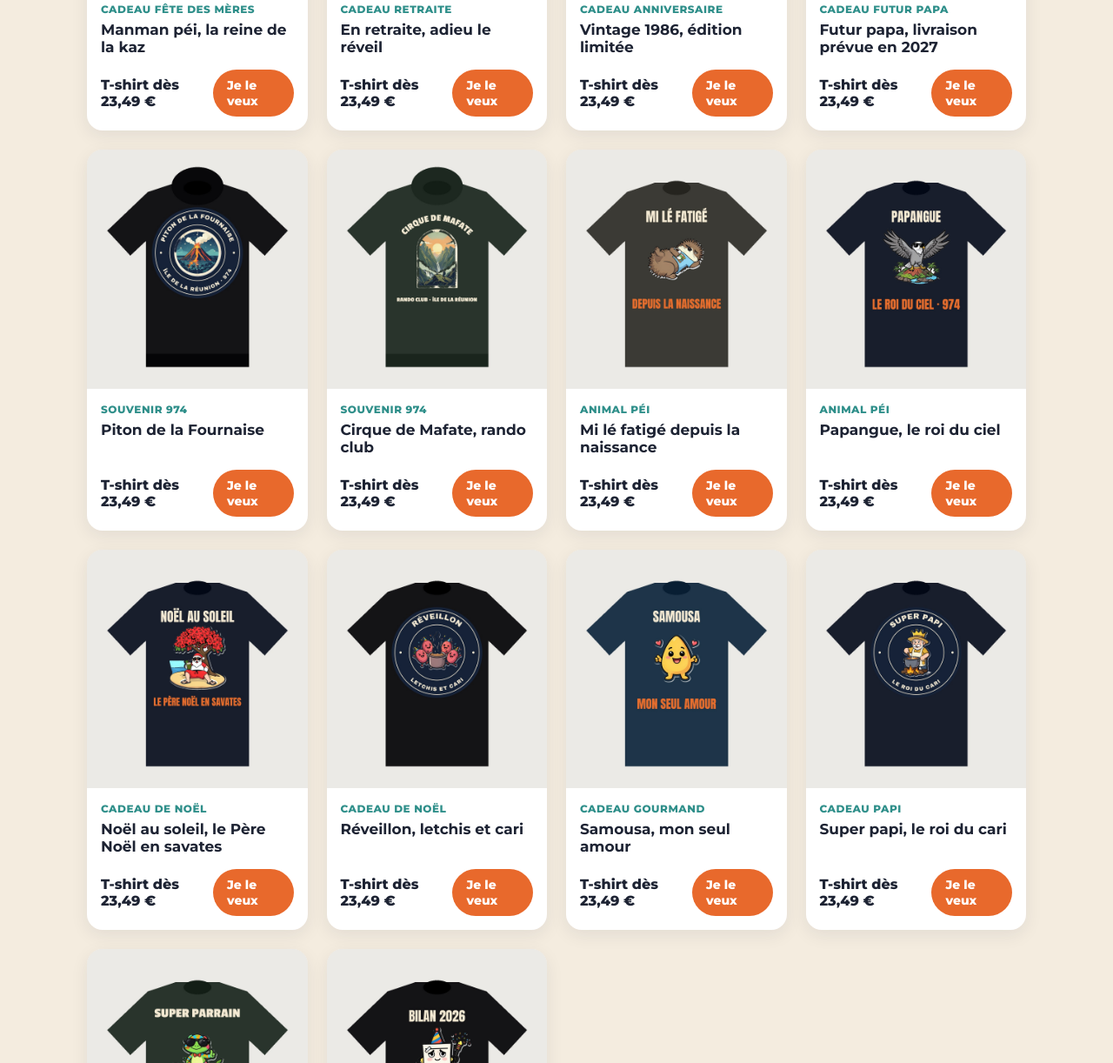
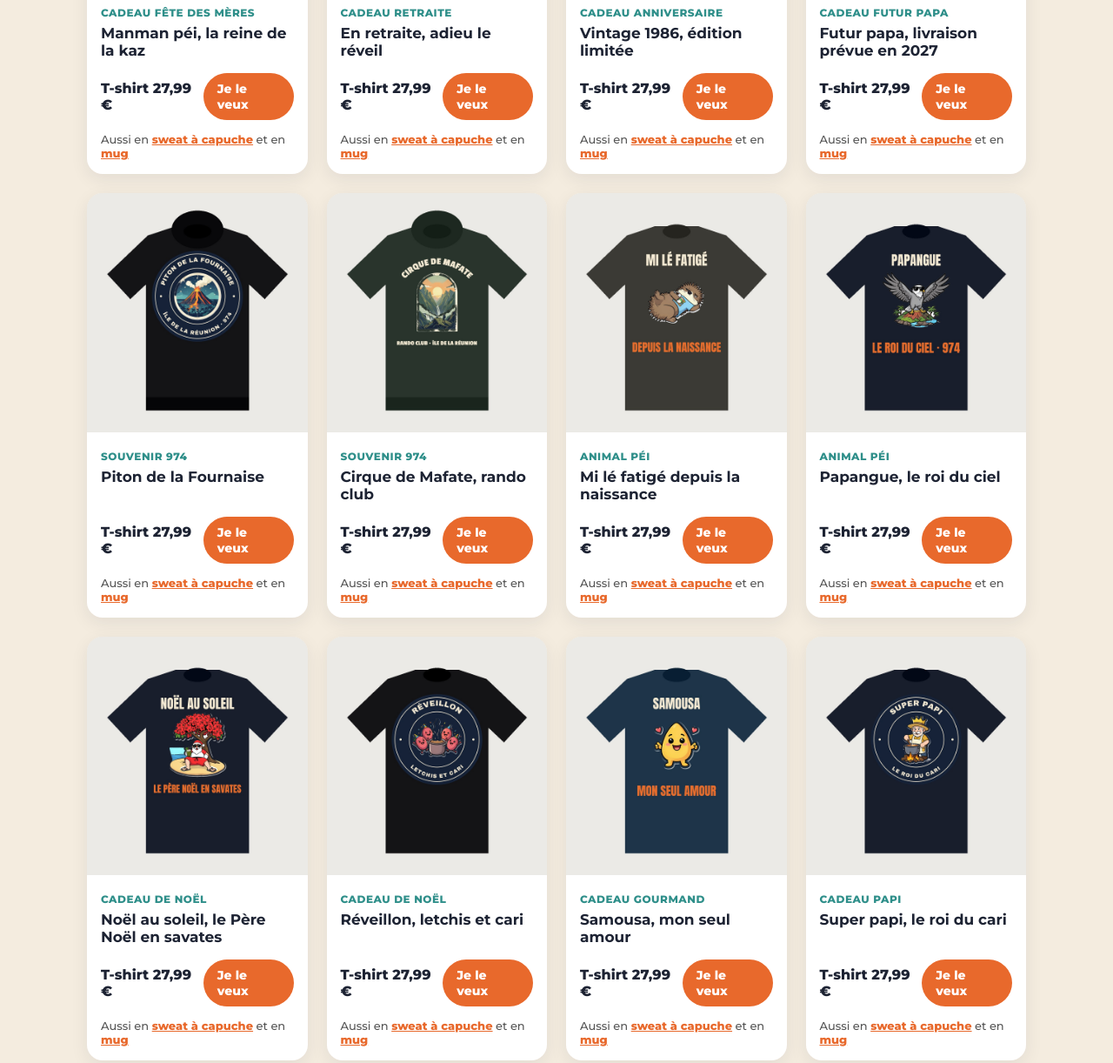
Before and after one commit to lekiosque-fr/boutique, a plain HTML site: page index.html in a window 1280 px wide. Shown: the part 1165-2387 px from the top of the page at 87% size. Drawn offline with Linux system fonts and the light colour scheme.

Commit message:
Boutique : liens sweat et mug, prix juste, photos cliquables

```diff
--- a/index.html
+++ b/index.html
@@ -41,6 +41,10 @@ h2{font-family:"Bebas Neue";font-size:clamp(36px,6vw,54px);margin:0 0 8px;color:
 .produit .prix{margin-top:auto;display:flex;align-items:center;justify-content:space-between;padding-top:10px}
 .produit .prix span{font-weight:800}
 .produit .prix a{font-size:14px;padding:9px 16px}
+.produit .aussi{font-size:13px;color:#555;padding-top:8px}
+.produit .aussi a{color:var(--orange);font-weight:800}
+.produit a.photo{display:block}
+.bandeau a{color:#fff;text-decoration:underline;text-underline-offset:3px}
 .etapes{display:grid;grid-template-columns:repeat(auto-fit,minmax(220px,1fr));gap:20px}
 .etape{background:#fff;border-radius:18px;padding:22px}
 .etape .n{font-family:"Bebas Neue";font-size:44px;color:var(--orange);line-height:1}
@@ -58,29 +62,29 @@ footer{background:var(--marine);color:var(--creme);text-align:center;padding:30p
  <p>Des cadeaux qui font rire, des souvenirs de La Réunion et nos animaux qui ont du caractère. Imprimés à la commande, livrés chez vous.</p>
  <a class="btn" href="#modeles">Je choisis mon modèle</a>
 </div>
-<div class="bandeau"><span>T-shirts, sweats et mugs</span><span>Imprimé à la commande</span><span>Livré à La Réunion et en France</span></div>
+<div class="bandeau"><span><a href="https://lekiosque.myspreadshop.fr/hommes/t-shirt">T-shirts</a>, <a href="https://lekiosque.myspreadshop.fr/hommes/sweat-shirt">sweats</a> et <a href="https://lekiosque.myspreadshop.fr/maison+%26+vie/mugs+et+r%C3%A9cipients">mugs</a></span><span>Imprimé à la commande</span><span>Livré à La Réunion et en France</span></div>
 
 <section id="modeles">
  <h2>Les modèles</h2>
- <p class="sous">Chaque motif existe en t-shirt, en sweat à capuche et en mug.</p>
+ <p class="sous">Chaque motif existe en t-shirt, en sweat à capuche et en mug. Cliquez sur « sweat à capuche » ou « mug » sous le motif.</p>
  <div class="filtres">
   <button class="actif" data-f="tout">Tout</button><button data-f="cadeau">Cadeaux</button><button data-f="souvenir">Souvenirs 974</button><button data-f="animal">Animaux péi</button>
  </div>
  <div class="grille">
-  <div class="produit" data-c="cadeau"><img src="m1_maquette.jpg" alt="T-shirt Manman péi" loading="lazy"><div class="info"><span class="tag">Cadeau fête des mères</span><b>Manman péi, la reine de la kaz</b><div class="prix"><span>T-shirt dès 23,49 €</span><a class="btn" href="https://lekiosque.myspreadshop.fr/manman+pei+la+reine+de+la+kaz+974-A328b8ef22033c1df">Je le veux</a></div></div></div>
-  <div class="produit" data-c="cadeau"><img src="m2_maquette.jpg" alt="T-shirt En retraite" loading="lazy"><div class="info"><span class="tag">Cadeau retraite</span><b>En retraite, adieu le réveil</b><div class="prix"><span>T-shirt dès 23,49 €</span><a class="btn" href="https://lekiosque.myspreadshop.fr/en+retraite+adieu+le+reveil+974-A328b8ef4e3c91345">Je le veux</a></div></div></div>
-  <div class="produit" data-c="cadeau"><img src="m3_maquette.jpg" alt="T-shirt Vintage 1986" loading="lazy"><div class="info"><span class="tag">Cadeau anniversaire</span><b>Vintage 1986, édition limitée</b><div class="prix"><span>T-shirt dès 23,49 €</span><a class="btn" href="https://lekiosque.myspreadshop.fr/vintage+1986+edition+limitee+974-A328ba04be8316f2a">Je le veux</a></div></div></div>
-  <div class="produit" data-c="cadeau"><img src="m4_maquette.jpg" alt="T-shirt Futur papa" loading="lazy"><div class="info"><span class="tag">Cadeau futur papa</span><b>Futur papa, livraison prévue en 2027</b><div class="prix"><span>T-shirt dès 23,49 €</span><a class="btn" href="https://lekiosque.myspreadshop.fr/futur+papa+livraison+prevue+en+2027-A328ba04dccd83da6">Je le veux</a></div></div></div>
-  <div class="produit" data-c="souvenir"><img src="m5_maquette.jpg" alt="T-shirt Piton de la Fournaise" loading="lazy"><div class="info"><span class="tag">Souvenir 974</span><b>Piton de la Fournaise</b><div class="prix"><span>T-shirt dès 23,49 €</span><a class="btn" href="https://lekiosque.myspreadshop.fr/piton+de+la+fournaise+ile+de+la+reunion-A328b8ef203a1e660">Je le veux</a></div></div></div>
-  <div class="produit" data-c="souvenir"><img src="m6_maquette.jpg" alt="T-shirt Cirque de Mafate" loading="lazy"><div class="info"><span class="tag">Souvenir 974</span><b>Cirque de Mafate, rando club</b><div class="prix"><span>T-shirt dès 23,49 €</span><a class="btn" href="https://lekiosque.myspreadshop.fr/cirque+de+mafate+rando+club+reunion-A328b8ef32cf6a0dd">Je le veux</a></div></div></div>
-  <div class="produit" data-c="animal"><img src="m7_maquette.jpg" alt="T-shirt Mi lé fatigé" loading="lazy"><div class="info"><span class="tag">Animal péi</span><b>Mi lé fatigé depuis la naissance</b><div class="prix"><span>T-shirt dès 23,49 €</span><a class="btn" href="https://lekiosque.myspreadshop.fr/mi+le+fatige+le+tangue+pei-A328b8ef1cd68a800">Je le veux</a></div></div></div>
-  <div class="produit" data-c="animal"><img src="m8_maquette.jpg" alt="T-shirt Papangue" loading="lazy"><div class="info"><span class="tag">Animal péi</span><b>Papangue, le roi du ciel</b><div class="prix"><span>T-shirt dès 23,49 €</span><a class="btn" href="https://lekiosque.myspreadshop.fr/papangue+le+roi+du+ciel+974-A328b8ef36428c496">Je le veux</a></div></div></div>
-  <div class="produit" data-c="cadeau"><img src="m13_maquette.jpg" alt="T-shirt Noël au soleil" loading="lazy"><div class="info"><span class="tag">Cadeau de Noël</span><b>Noël au soleil, le Père Noël en savates</b><div class="prix"><span>T-shirt dès 23,49 €</span><a class="btn" href="https://lekiosque.myspreadshop.fr/noel+au+soleil+le+pere+noel+en+savates-A328ca5ec20c192ab">Je le veux</a></div></div></div>
-  <div class="produit" data-c="cadeau"><img src="m14_maquette.jpg" alt="T-shirt Réveillon" loading="lazy"><div class="info"><span class="tag">Cadeau de Noël</span><b>Réveillon, letchis et cari</b><div class="prix"><span>T-shirt dès 23,49 €</span><a class="btn" href="https://lekiosque.myspreadshop.fr/reveillon+letchis+et+cari-A328ca617c5e85af9">Je le veux</a></div></div></div>
-  <div class="produit" data-c="cadeau"><img src="m15_maquette.jpg" alt="T-shirt Samousa" loading="lazy"><div class="info"><span class="tag">Cadeau gourmand</span><b>Samousa, mon seul amour</b><div class="prix"><span>T-shirt dès 23,49 €</span><a class="btn" href="https://lekiosque.myspreadshop.fr/samousa+mon+seul+amour-A328ca6398c9246e4">Je le veux</a></div></div></div>
-  <div class="produit" data-c="cadeau"><img src="m16_maquette.jpg" alt="T-shirt Super papi" loading="lazy"><div class="info"><span class="tag">Cadeau papi</span><b>Super papi, le roi du cari</b><div class="prix"><span>T-shirt dès 23,49 €</span><a class="btn" href="https://lekiosque.myspreadshop.fr/super+papi+le+roi+du+cari-A328ca63a84a4374a">Je le veux</a></div></div></div>
-  <div class="produit" data-c="cadeau"><img src="m17_maquette.jpg" alt="T-shirt Super parrain" loading="lazy"><div class="info"><span class="tag">Cadeau parrain</span><b>Super parrain en service</b><div class="prix"><span>T-shirt dès 23,49 €</span><a class="btn" href="https://lekiosque.myspreadshop.fr/super+parrain+en+service-A328ca66ae4573f25">Je le veux</a></div></div></div>
-  <div class="produit" data-c="cadeau"><img src="m18_maquette.jpg" alt="T-shirt Bilan 2026" loading="lazy"><div class="info"><span class="tag">Cadeau nouvel an</span><b>Bilan 2026, j'ai survécu</b><div class="prix"><span>T-shirt dès 23,49 €</span><a class="btn" href="https://lekiosque.myspreadshop.fr/bilan+2026+jai+survecu-A328ca669ac1dc60b">Je le veux</a></div></div></div>
+  <div class="produit" data-c="cadeau"><a href="https://lekiosque.myspreadshop.fr/manman+pei+la+reine+de+la+kaz+974-A328b8ef22033c1df" class="photo"><img src="m1_maquette.jpg" alt="T-shirt Manman péi" loading="lazy"></a><div class="info"><span class="tag">Cadeau fête des mères</span><b>Manman péi, la reine de la kaz</b><div class="prix"><span>T-shirt 27,99 €</span><a class="btn" href="https://lekiosque.myspreadshop.fr/manman+pei+la+reine+de+la+kaz+974-A328b8ef22033c1df">Je le veux</a></div><div class="aussi">Aussi en <a href="https://lekiosque.myspreadshop.fr/manman+pei+la+reine+de+la+kaz+974-A328b8ef22033c1df?sellable=ro66mzm0qnkv-1047">sweat à capuche</a> et en <a href="https://lekiosque.myspreadshop.fr/manman+pei+la+reine+de+la+kaz+974-A328b8ef22033c1df?sellable=ro66mzm0qnkv-31">mug</a></div></div></div>
+  <div class="produit" data-c="cadeau"><a href="https://lekiosque.myspreadshop.fr/en+retraite+adieu+le+reveil+974-A328b8ef4e3c91345" class="photo"><img src="m2_maquette.jpg" alt="T-shirt En retraite" loading="lazy"></a><div class="info"><span class="tag">Cadeau retraite</span><b>En retraite, adieu le réveil</b><div class="prix"><span>T-shirt 27,99 €</span><a class="btn" href="https://lekiosque.myspreadshop.fr/en+retraite+adieu+le+reveil+974-A328b8ef4e3c91345">Je le veux</a></div><div class="aussi">Aussi en <a href="https://lekiosque.myspreadshop.fr/en+retraite+adieu+le+reveil+974-A328b8ef4e3c91345?sellable=ro66n52clbut-1047">sweat à capuche</a> et en <a href="https://lekiosque.myspreadshop.fr/en+retraite+adieu+le+reveil+974-A328b8ef4e3c91345?sellable=ro66n52clbut-31">mug</a></div></div></div>
+  <div class="produit" data-c="cadeau"><a href="https://lekiosque.myspreadshop.fr/vintage+1986+edition+limitee+974-A328ba04be8316f2a" class="photo"><img src="m3_maquette.jpg" alt="T-shirt Vintage 1986" loading="lazy"></a><div class="info"><span class="tag">Cadeau anniversaire</span><b>Vintage 1986, édition limitée</b><div class="prix"><span>T-shirt 27,99 €</span><a class="btn" href="https://lekiosque.myspreadshop.fr/vintage+1986+edition+limitee+974-A328ba04be8316f2a">Je le veux</a></div><div class="aussi">Aussi en <a href="https://lekiosque.myspreadshop.fr/vintage+1986+edition+limitee+974-A328ba04be8316f2a?sellable=ro6deflrluzu-1047">sweat à capuche</a> et en <a href="https://lekiosque.myspreadshop.fr/vintage+1986+edition+limitee+974-A328ba04be8316f2a?sellable=ro6deflrluzu-31">mug</a></div></div></div>
+  <div class="produit" data-c="cadeau"><a href="https://lekiosque.myspreadshop.fr/futur+papa+livraison+prevue+en+2027-A328ba04dccd83da6" class="photo"><img src="m4_maquette.jpg" alt="T-shirt Futur papa" loading="lazy"></a><div class="info"><span class="tag">Cadeau futur papa</span><b>Futur papa, livraison prévue en 2027</b><div class="prix"><span>T-shirt 27,99 €</span><a class="btn" href="https://lekiosque.myspreadshop.fr/futur+papa+livraison+prevue+en+2027-A328ba04dccd83da6">Je le veux</a></div><div class="aussi">Aussi en <a href="https://lekiosque.myspreadshop.fr/futur+papa+livraison+prevue+en+2027-A328ba04dccd83da6?sellable=ro6dejc8nnae-1047">sweat à capuche</a> et en <a href="https://lekiosque.myspreadshop.fr/futur+papa+livraison+prevue+en+2027-A328ba04dccd83da6?sellable=ro6dejc8nnae-31">mug</a></div></div></div>
+  <div class="produit" data-c="souvenir"><a href="https://lekiosque.myspreadshop.fr/piton+de+la+fournaise+ile+de+la+reunion-A328b8ef203a1e660" class="photo"><img src="m5_maquette.jpg" alt="T-shirt Piton de la Fournaise" loading="lazy"></a><div class="info"><span class="tag">Souvenir 974</span><b>Piton de la Fournaise</b><div class="prix"><span>T-shirt 27,99 €</span><a class="btn" href="https://lekiosque.myspreadshop.fr/piton+de+la+fournaise+ile+de+la+reunion-A328b8ef203a1e660">Je le veux</a></div><div class="aussi">Aussi en <a href="https://lekiosque.myspreadshop.fr/piton+de+la+fournaise+ile+de+la+reunion-A328b8ef203a1e660?sellable=ro66mze3d55s-1047">sweat à capuche</a> et en <a href="https://lekiosque.myspreadshop.fr/piton+de+la+fournaise+ile+de+la+reunion-A328b8ef203a1e660?sellable=ro66mze3d55s-31">mug</a></div></div></div>
+  <div class="produit" data-c="souvenir"><a href="https://lekiosque.myspreadshop.fr/cirque+de+mafate+rando+club+reunion-A328b8ef32cf6a0dd" class="photo"><img src="m6_maquette.jpg" alt="T-shirt Cirque de Mafate" loading="lazy"></a><div class="info"><span class="tag">Souvenir 974</span><b>Cirque de Mafate, rando club</b><div class="prix"><span>T-shirt 27,99 €</span><a class="btn" href="https://lekiosque.myspreadshop.fr/cirque+de+mafate+rando+club+reunion-A328b8ef32cf6a0dd">Je le veux</a></div><div class="aussi">Aussi en <a href="https://lekiosque.myspreadshop.fr/cirque+de+mafate+rando+club+reunion-A328b8ef32cf6a0dd?sellable=ro66n1olbkd9-1047">sweat à capuche</a> et en <a href="https://lekiosque.myspreadshop.fr/cirque+de+mafate+rando+club+reunion-A328b8ef32cf6a0dd?sellable=ro66n1olbkd9-31">mug</a></div></div></div>
+  <div class="produit" data-c="animal"><a href="https://lekiosque.myspreadshop.fr/mi+le+fatige+le+tangue+pei-A328b8ef1cd68a800" class="photo"><img src="m7_maquette.jpg" alt="T-shirt Mi lé fatigé" loading="lazy"></a><div class="info"><span class="tag">Animal péi</span><b>Mi lé fatigé depuis la naissance</b><div class="prix"><span>T-shirt 27,99 €</span><a class="btn" href="https://lekiosque.myspreadshop.fr/mi+le+fatige+le+tangue+pei-A328b8ef1cd68a800">Je le veux</a></div><div class="aussi">Aussi en <a href="https://lekiosque.myspreadshop.fr/mi+le+fatige+le+tangue+pei-A328b8ef1cd68a800?sellable=ro66myz1qnsw-1047">sweat à capuche</a> et en <a href="https://lekiosque.myspreadshop.fr/mi+le+fatige+le+tangue+pei-A328b8ef1cd68a800?sellable=ro66myz1qnsw-31">mug</a></div></div></div>
+  <div class="produit" data-c="animal"><a href="https://lekiosque.myspreadshop.fr/papangue+le+roi+du+ciel+974-A328b8ef36428c496" class="photo"><img src="m8_maquette.jpg" alt="T-shirt Papangue" loading="lazy"></a><div class="info"><span class="tag">Animal péi</span><b>Papangue, le roi du ciel</b><div class="prix"><span>T-shirt 27,99 €</span><a class="btn" href="https://lekiosque.myspreadshop.fr/papangue+le+roi+du+ciel+974-A328b8ef36428c496">Je le veux</a></div><div class="aussi">Aussi en <a href="https://lekiosque.myspreadshop.fr/papangue+le+roi+du+ciel+974-A328b8ef36428c496?sellable=ro66n23wnnva-1047">sweat à capuche</a> et en <a href="https://lekiosque.myspreadshop.fr/papangue+le+roi+du+ciel+974-A328b8ef36428c496?sellable=ro66n23wnnva-31">mug</a></div></div></div>
+  <div class="produit" data-c="cadeau"><a href="https://lekiosque.myspreadshop.fr/noel+au+soleil+le+pere+noel+en+savates-A328ca5ec20c192ab" class="photo"><img src="m13_maquette.jpg" alt="T-shirt Noël au soleil" loading="lazy"></a><div class="info"><span class="tag">Cadeau de Noël</span><b>Noël au soleil, le Père Noël en savates</b><div class="prix"><span>T-shirt 27,99 €</span><a class="btn" href="https://lekiosque.myspreadshop.fr/noel+au+soleil+le+pere+noel+en+savates-A328ca5ec20c192ab">Je le veux</a></div><div class="aussi">Aussi en <a href="https://lekiosque.myspreadshop.fr/noel+au+soleil+le+pere+noel+en+savates-A328ca5ec20c192ab?sellable=ro97d93ggjhn-1047">sweat à capuche</a> et en <a href="https://lekiosque.myspreadshop.fr/noel+au+soleil+le+pere+noel+en+savates-A328ca5ec20c192ab?sellable=ro97d93ggjhn-31">mug</a></div></div></div>
+  <div class="produit" data-c="cadeau"><a href="https://lekiosque.myspreadshop.fr/reveillon+letchis+et+cari-A328ca617c5e85af9" class="photo"><img src="m14_maquette.jpg" alt="T-shirt Réveillon" loading="lazy"></a><div class="info"><span class="tag">Cadeau de Noël</span><b>Réveillon, letchis et cari</b><div class="prix"><span>T-shirt 27,99 €</span><a class="btn" href="https://lekiosque.myspreadshop.fr/reveillon+letchis+et+cari-A328ca617c5e85af9">Je le veux</a></div><div class="aussi">Aussi en <a href="https://lekiosque.myspreadshop.fr/reveillon+letchis+et+cari-A328ca617c5e85af9?sellable=ro97fn7lydq1-1047">sweat à capuche</a> et en <a href="https://lekiosque.myspreadshop.fr/reveillon+letchis+et+cari-A328ca617c5e85af9?sellable=ro97fn7lydq1-31">mug</a></div></div></div>
+  <div class="produit" data-c="cadeau"><a href="https://lekiosque.myspreadshop.fr/samousa+mon+seul+amour-A328ca6398c9246e4" class="photo"><img src="m15_maquette.jpg" alt="T-shirt Samousa" loading="lazy"></a><div class="info"><span class="tag">Cadeau gourmand</span><b>Samousa, mon seul amour</b><div class="prix"><span>T-shirt 27,99 €</span><a class="btn" href="https://lekiosque.myspreadshop.fr/samousa+mon+seul+amour-A328ca6398c9246e4">Je le veux</a></div><div class="aussi">Aussi en <a href="https://lekiosque.myspreadshop.fr/samousa+mon+seul+amour-A328ca6398c9246e4?sellable=ro97hhur2h9g-1047">sweat à capuche</a> et en <a href="https://lekiosque.myspreadshop.fr/samousa+mon+seul+amour-A328ca6398c9246e4?sellable=ro97hhur2h9g-31">mug</a></div></div></div>
+  <div class="produit" data-c="cadeau"><a href="https://lekiosque.myspreadshop.fr/super+papi+le+roi+du+cari-A328ca63a84a4374a" class="photo"><img src="m16_maquette.jpg" alt="T-shirt Super papi" loading="lazy"></a><div class="info"><span class="tag">Cadeau papi</span><b>Super papi, le roi du cari</b><div class="prix"><span>T-shirt 27,99 €</span><a class="btn" href="https://lekiosque.myspreadshop.fr/super+papi+le+roi+du+cari-A328ca63a84a4374a">Je le veux</a></div><div class="aussi">Aussi en <a href="https://lekiosque.myspreadshop.fr/super+papi+le+roi+du+cari-A328ca63a84a4374a?sellable=ro97hjrkyzbe-1047">sweat à capuche</a> et en <a href="https://lekiosque.myspreadshop.fr/super+papi+le+roi+du+cari-A328ca63a84a4374a?sellable=ro97hjrkyzbe-31">mug</a></div></div></div>
+  <div class="produit" data-c="cadeau"><img src="m17_maquette.jpg" alt="T-shirt Super parrain" loading="lazy"><div class="info"><span class="tag">Cadeau parrain</span><b>Super parrain en service</b><div class="prix"><span>Bientôt en vente</span></div></div></div>
+  <div class="produit" data-c="cadeau"><a href="https://lekiosque.myspreadshop.fr/bilan+2026+jai+survecu-A328ca669ac1dc60b" class="photo"><img src="m18_maquette.jpg" alt="T-shirt Bilan 2026" loading="lazy"></a><div class="info"><span class="tag">Cadeau nouvel an</span><b>Bilan 2026, j'ai survécu</b><div class="prix"><span>T-shirt 27,99 €</span><a class="btn" href="https://lekiosque.myspreadshop.fr/bilan+2026+jai+survecu-A328ca669ac1dc60b">Je le veux</a></div><div class="aussi">Aussi en <a href="https://lekiosque.myspreadshop.fr/bilan+2026+jai+survecu-A328ca669ac1dc60b?sellable=ro97k4szkgzv-1047">sweat à capuche</a> et en <a href="https://lekiosque.myspreadshop.fr/bilan+2026+jai+survecu-A328ca669ac1dc60b?sellable=ro97k4szkgzv-31">mug</a></div></div></div>
  </div>
 </section>
 
@@ -93,7 +97,7 @@ footer{background:var(--marine);color:var(--creme);text-align:center;padding:30p
  </div>
 </section>
 
-<footer>La Boutique Le Kiosque (@lekiosquefr) · Le paiement et la livraison se font sur notre boutique partenaire.<br>Une question ? lekiosquestudio01@gmail.com</footer>
+<footer>La Boutique Le Kiosque (@lekiosquefr) · Le paiement et la livraison se font sur notre boutique partenaire.<br>Une question ? <a href="mailto:lekiosquestudio01@gmail.com">lekiosquestudio01@gmail.com</a></footer>
 
 <script>
 document.querySelectorAll(".filtres button").forEach(b=>b.onclick=()=>{
```
